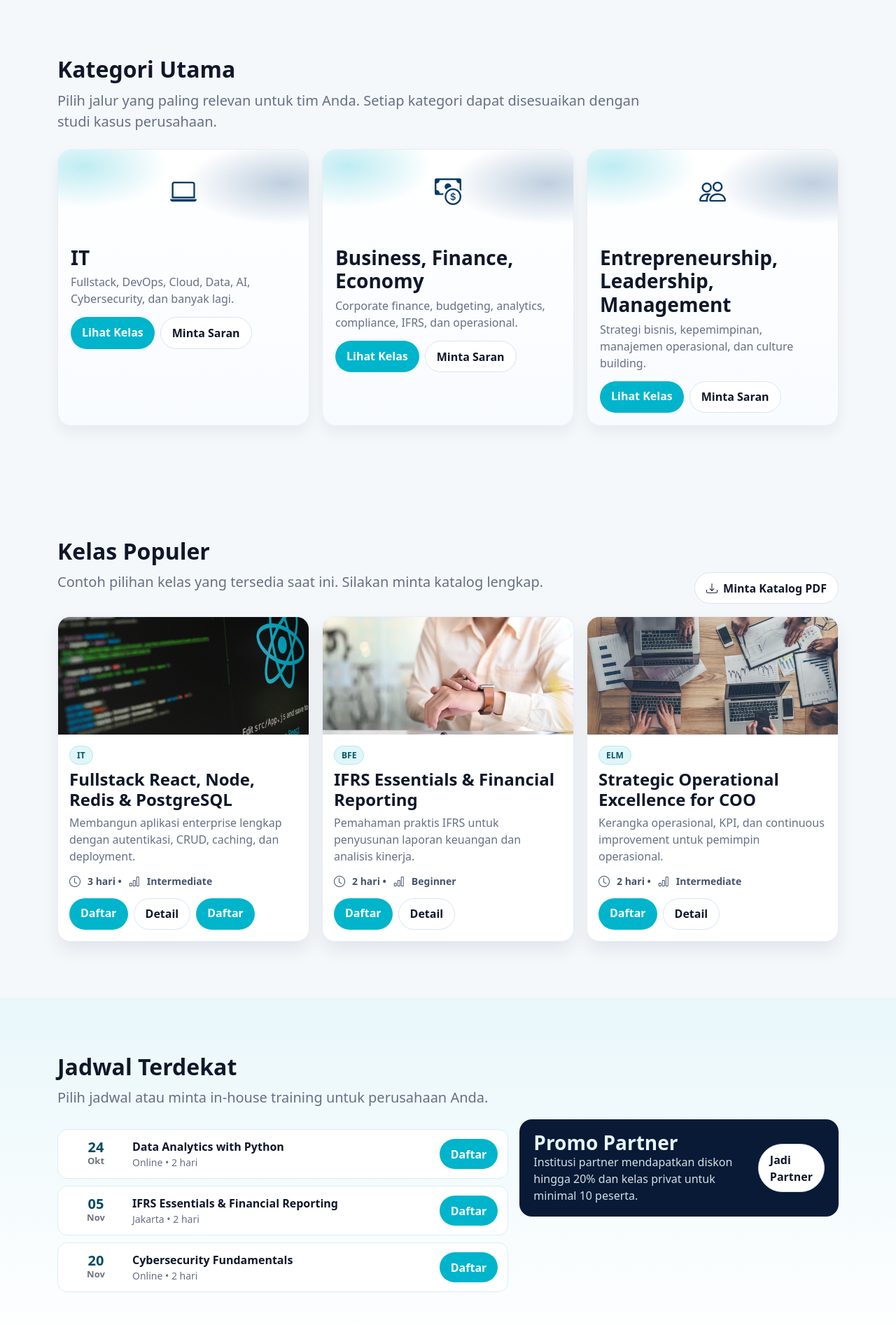
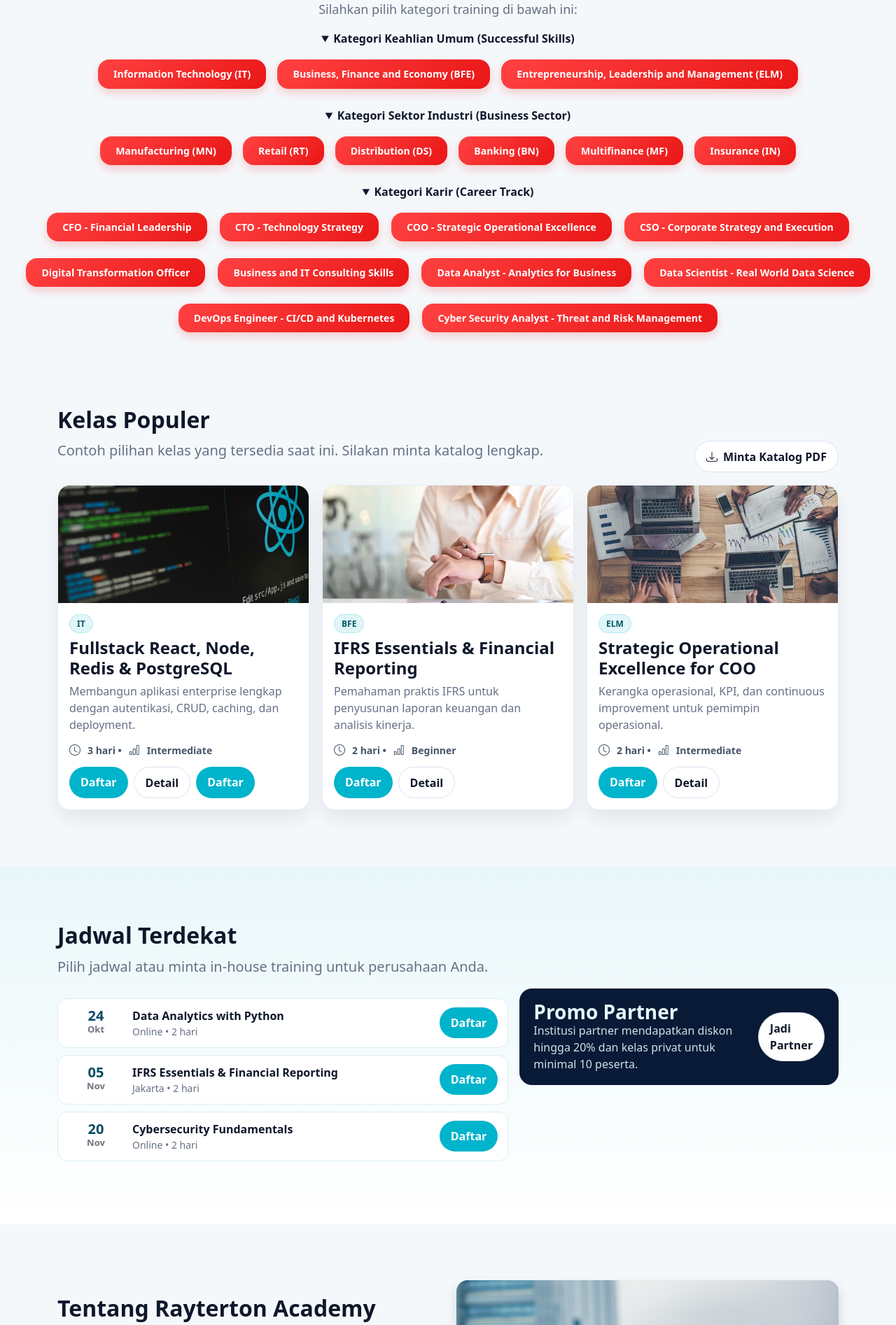
Before and after one commit to Raffalea/rayterton-academy, a PHP site: page / in a window 1280 px wide. Shown: the part 745-2639 px from the top of the page at 70% size. Run offline with PHP 8.4, Linux system fonts and the light colour scheme.

Commit message:
kategori

```diff
--- a/public_html/index.php
+++ b/public_html/index.php
@@ -238,6 +238,62 @@ header("Pragma: no-cache");
       transition: .2s transform, .2s box-shadow;
       box-shadow: 0 10px 20px rgba(2, 13, 33, .06)
     }
+
+    /* Tambahkan di bagian <style> */
+#kategori .hero {
+  display: flex;
+  flex-direction: column;
+  align-items: center;
+  text-align: center;
+}
+.cat-button {
+  display: inline-block;
+  background: linear-gradient(135deg, #ff4141ff, #ea1616ff);
+  color: #fff;
+  text-decoration: none;
+  font-weight: 800;
+  font-size: clamp(14px, 1.1vw, 18px);
+  padding: 10px 22px;
+  border-radius: 16px;
+  box-shadow: 0 6px 14px rgba(225, 6, 0, .18);
+  transition: transform .08s, background .15s, box-shadow .15s;
+  white-space: normal;
+  text-align: center;
+  max-width: 100%;
+  margin: 8px 6px;
+}
+
+.cat-button:hover {
+  background: #e60000;
+  transform: translateY(-2px) scale(1.04);
+  box-shadow: 0 12px 24px rgba(183, 5, 0, .22);
+}
+
+/* Untuk container tombol kategori agar center dan rapi */
+#kategori .hero details {
+  display: flex;
+  flex-direction: column;
+  align-items: center;
+  margin-bottom: 18px;
+}
+
+#kategori .hero details > summary {
+  margin-bottom: 10px;
+  font-size: 16px;
+  text-align: center;
+}
+
+#kategori .hero details a.cat-button {
+  margin: 8px 6px;
+}
+
+/* Untuk career track agar tombol tetap center dan wrap */
+.career-track-container {
+  display: flex;
+  flex-wrap: wrap;
+  justify-content: center;
+  gap: 8px 6px;
+}
 
     .cat:hover {
       transform: translateY(-2px);
@@ -528,45 +584,55 @@ header("Pragma: no-cache");
   </section>
 
   <!-- Categories -->
-  <section class="section" id="categories">
-    <div class="container">
-      <h2>Kategori Utama</h2>
-      <p class="lead">Pilih jalur yang paling relevan untuk tim Anda. Setiap kategori dapat disesuaikan dengan studi kasus perusahaan.</p>
-      <div class="cat-grid">
-        <article class="cat">
-          <div class="art"><i class="bi bi-laptop"></i></div>
-          <div class="body">
-            <h3>IT</h3>
-            <p>Fullstack, DevOps, Cloud, Data, AI, Cybersecurity, dan banyak lagi.</p>
-            <div class="actions">
-              <a class="btn-cta" href="#featured">Lihat Kelas</a>
-              <a class="btn-ghost" href="#register">Minta Saran</a>
-            </div>
-          </div>
-        </article>
-        <article class="cat">
-          <div class="art"><i class="bi bi-cash-coin"></i></div>
-          <div class="body">
-            <h3>Business, Finance, Economy</h3>
-            <p>Corporate finance, budgeting, analytics, compliance, IFRS, dan operasional.</p>
-            <div class="actions">
-              <a class="btn-cta" href="#featured">Lihat Kelas</a>
-              <a class="btn-ghost" href="#register">Minta Saran</a>
-            </div>
-          </div>
-        </article>
-        <article class="cat">
-          <div class="art"><i class="bi bi-people"></i></div>
-          <div class="body">
-            <h3>Entrepreneurship, Leadership, Management</h3>
-            <p>Strategi bisnis, kepemimpinan, manajemen operasional, dan culture building.</p>
-            <div class="actions">
-              <a class="btn-cta" href="#featured">Lihat Kelas</a>
-              <a class="btn-ghost" href="#register">Minta Saran</a>
-            </div>
-          </div>
-        </article>
-      </div>
+  <section id="kategori">
+    <div class="hero">
+      <p>Silahkan pilih kategori training di bawah ini:</p>
+      <details open>
+        <summary><strong>Kategori Keahlian Umum (Successful Skills)</strong></summary>
+        <a href="/kategori/keahlian-umum/training-it.php" class="cat-button" target="_blank">Information Technology
+          (IT)</a>
+        <a href="/kategori/keahlian-umum/training-bfe.php" class="cat-button" target="_blank">Business, Finance and
+          Economy (BFE)</a>
+        <a href="/kategori/keahlian-umum/training-elm.php" class="cat-button" target="_blank">Entrepreneurship,
+          Leadership and Management (ELM)</a>
+      </details>
+      <details open>
+        <summary><strong>Kategori Sektor Industri (Business Sector)</strong></summary>
+        <a href="/kategori/sektor-industri/training-mn.php" class="cat-button" target="_blank">Manufacturing (MN)</a>
+        <a href="/kategori/sektor-industri/training-rt.php" class="cat-button" target="_blank">Retail (RT)</a>
+        <a href="/kategori/sektor-industri/training-ds.php" class="cat-button" target="_blank">Distribution (DS)</a>
+        <a href="/kategori/sektor-industri/training-bn.php" class="cat-button" target="_blank">Banking (BN)</a>
+        <a href="/kategori/sektor-industri/training-mf.php" class="cat-button" target="_blank">Multifinance (MF)</a>
+        <a href="/kategori/sektor-industri/training-in.php" class="cat-button" target="_blank">Insurance (IN)</a>
+      </details>
+      <details open>
+        <summary><strong>Kategori Karir (Career Track)</strong></summary>
+        <div class="career-track-container">
+          <a href="/kategori/karir/training-cfo.php" class="cat-button" target="_blank">CFO - Financial Leadership</a>
+          <a href="/kategori/karir/training-cto.php" class="cat-button" target="_blank">CTO - Technology Strategy</a>
+          <a href="/kategori/karir/training-coo.php" class="cat-button" target="_blank">COO - Strategic Operational
+            Excellence</a>
+
+          <a href="/kategori/karir/training-cso.php" class="cat-button" target="_blank">CSO - Corporate Strategy and
+            Execution</a>
+          <a href="/kategori/karir/training-dto.php" class="cat-button" target="_blank">Digital Transformation
+            Officer</a>
+
+          <a href="/kategori/karir/training-bics.php" class="cat-button" target="_blank">Business and IT Consulting
+            Skills</a>
+          <a href="/kategori/karir/training-da.php" class="cat-button" target="_blank">Data Analyst - Analytics for
+            Business</a>
+
+          <a href="/kategori/karir/training-rwds.php" class="cat-button" target="_blank">Data Scientist - Real World
+            Data Science</a>
+          <a href="/kategori/karir/training-de.php" class="cat-button" target="_blank">DevOps Engineer - CI/CD and
+            Kubernetes</a>
+          <a href="/kategori/karir/training-cs.php" class="cat-button" target="_blank">Cyber Security Analyst - Threat
+            and Risk Management</a>
+        </div>
+
+      </details>
+
     </div>
   </section>
 
```
